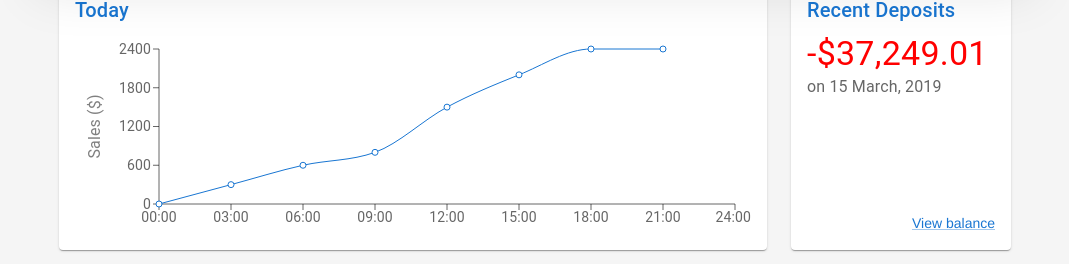
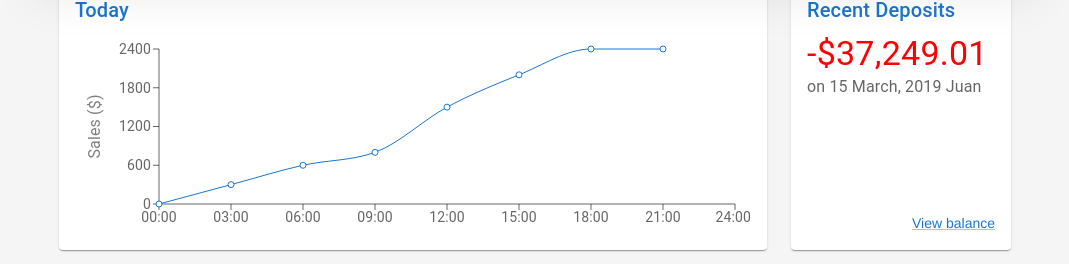
Before and after one commit to devJuanAlbeiro/visual-testing-percy, a React (Vite) app: page / in a window 1280 px wide. Shown: the part 228-492 px from the top of the page, without its empty margins (105-1174 px from the left). Built offline with nearby package versions, Linux system fonts and the light colour scheme.

Commit message:
changes added 12

```diff
--- a/src/App/CustomContainer/Deposits.tsx
+++ b/src/App/CustomContainer/Deposits.tsx
@@ -23,7 +23,7 @@ export default function Deposits() {
         -$37,249.01
       </Typography>
       <Typography color="text.secondary" sx={{ flex: 1 }}>
-        on 15 March, 2019
+        on 15 March, 2019 Juan
       </Typography>
       <Box
         data-cy="view-balance-deposits-link"
```
